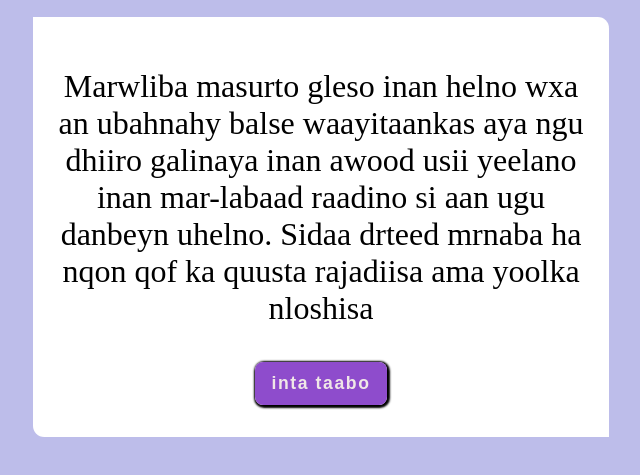
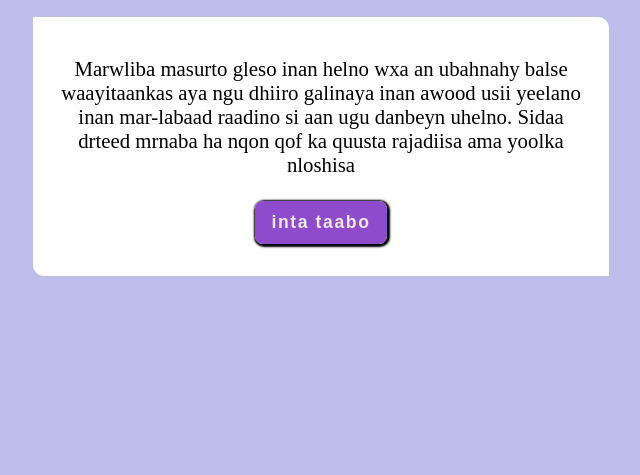
Before and after one commit to Maryan121/dhiirigaliye, a plain HTML site: page index.html in a window 1280 px wide. Shown: the part 147-622 px from the top of the page, without its empty margins (319-959 px from the left). Drawn offline with Linux system fonts and the light colour scheme.

Commit message:
Update style.css

```diff
--- a/style.css
+++ b/style.css
@@ -11,7 +11,7 @@ body{
 
 /* container */
 main{
-    width: 85%;
+    width: 88%;
     margin: 1rem auto;
     margin-top: 2.5rem;
 }
@@ -28,7 +28,6 @@ h1{
 
 }
 .container{
-    /* background-color: rgb(183, 183, 215); */
     background-color: #fff;
     display: flex;
     flex-direction: column;
@@ -40,7 +39,7 @@ h1{
     position: relative;
 }
 #qoute{
-    font-size: 2rem;
+    font-size: 1.3rem;
     padding: .2rem .5rem;
     font-weight: 500;
 }
```
